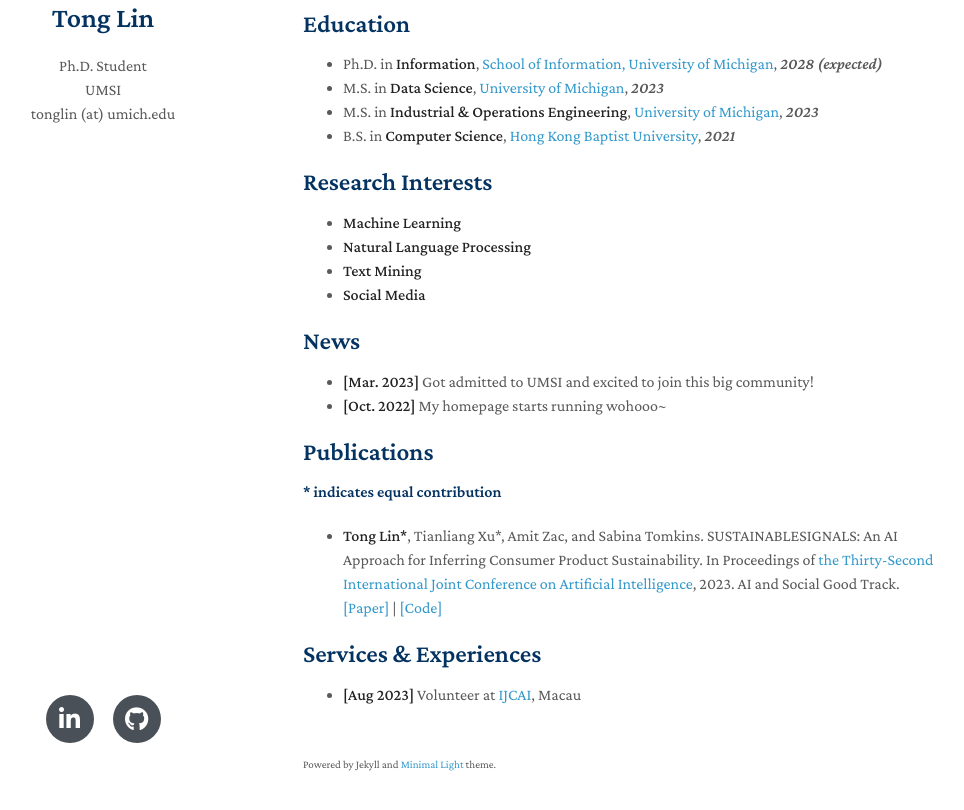
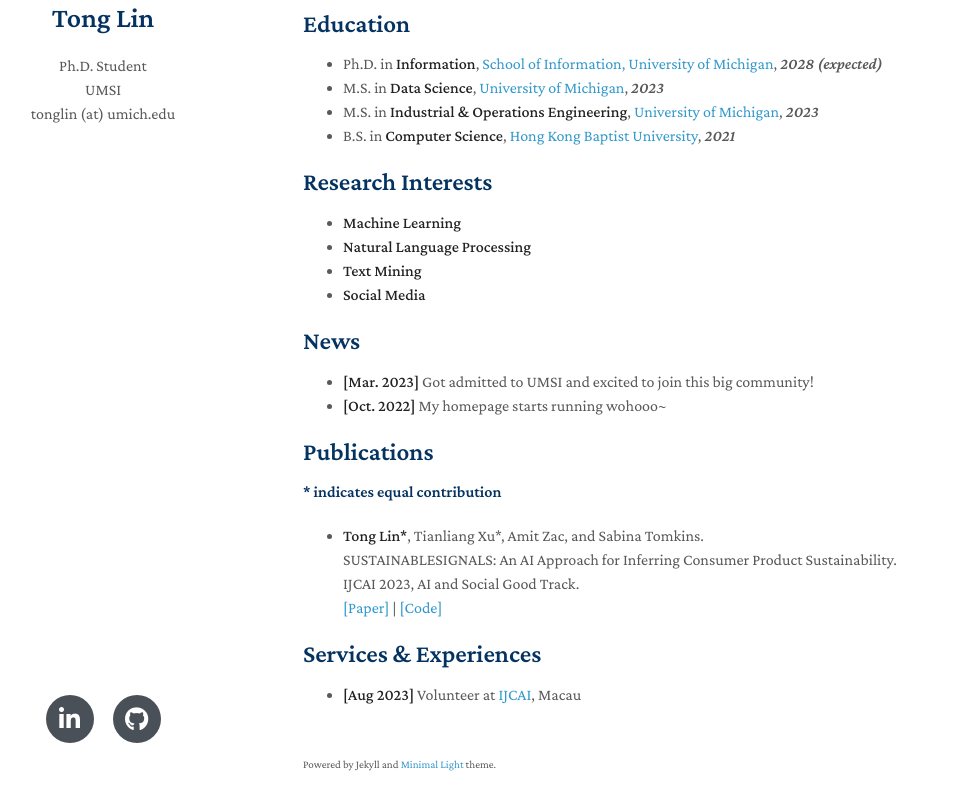
Before and after one commit to francislint/francislint.github.io, a Jekyll site: the page built from index.md, in a window 1280 px wide and 1128 px high, cut to the strip 283-1093 px from the top of the window. Shown: the whole strip, without its empty margins (167-1131 px from the left). Built offline with Jekyll 4.4.1, drawn with Linux system fonts in a browser that asks for light colours; nearby versions of some CDN libraries; a style sheet for code colours, icons or effects is not loaded; our own code applies the rules of GitHub Pages for plain Markdown files.

Commit message:
Update index.md

```diff
--- a/index.md
+++ b/index.md
@@ -31,7 +31,9 @@ My general research interests focus on the applications of machine learning and
 
 #### \* indicates equal contribution
 
-- **Tong Lin\***, Tianliang Xu\*, Amit Zac, and Sabina Tomkins. SUSTAINABLESIGNALS: An AI Approach for Inferring Consumer Product Sustainability. In Proceedings of [the Thirty-Second International Joint Conference on Artificial Intelligence](https://ijcai-23.org/), 2023. AI and Social Good Track. \
+- **Tong Lin\***, Tianliang Xu\*, Amit Zac, and Sabina Tomkins. \
+SUSTAINABLESIGNALS: An AI Approach for Inferring Consumer Product Sustainability. \
+IJCAI 2023, AI and Social Good Track. \
 [[Paper]](https://francislint.github.io/) | [[Code]](https://github.com/Sabina321/sustainable_signals)
 
 ## Services & Experiences
```
